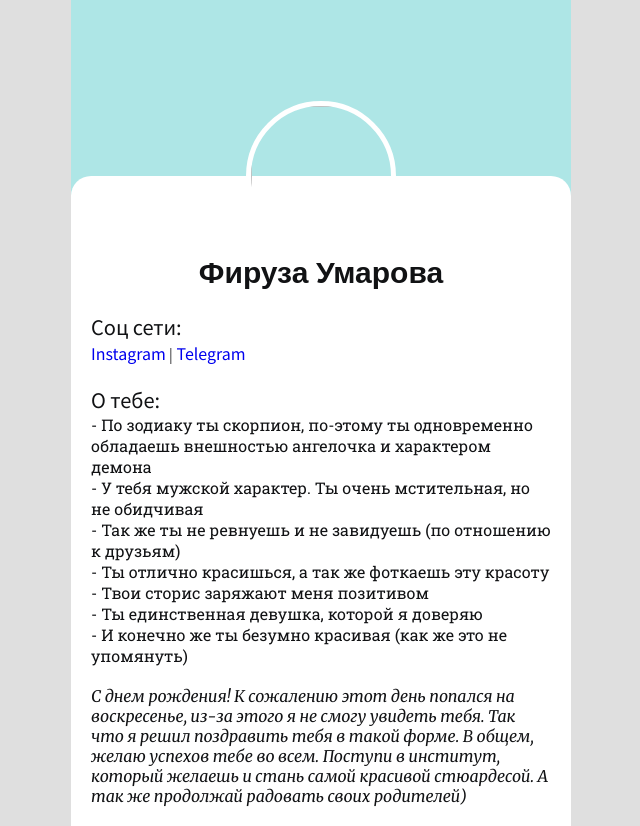
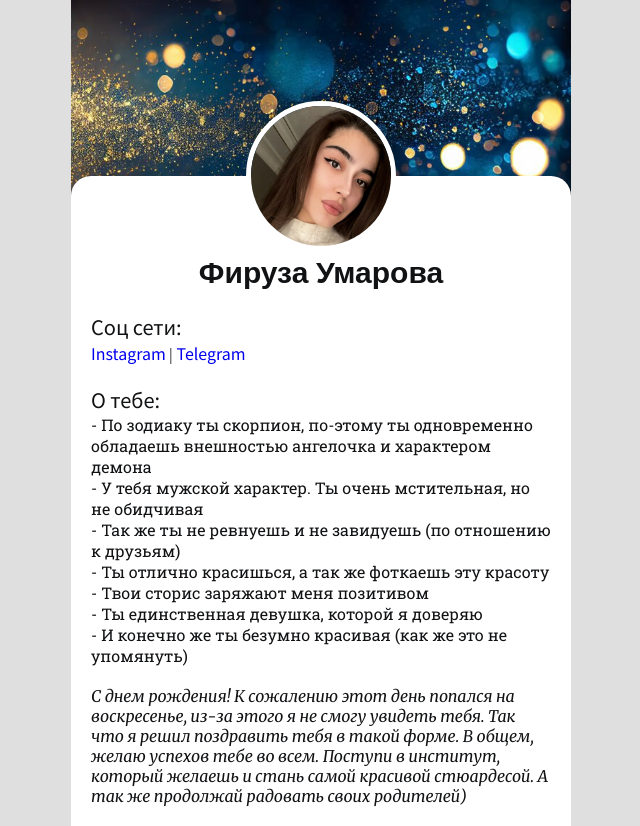
Before and after one commit to Parvez2507/birthday, a plain HTML site: page index.html in a window 1280 px wide. Shown: the whole page, without its empty margins (319-959 px from the left). Drawn offline with nearby package versions, Linux system fonts and the light colour scheme; files that its build step writes are made by us from their sources; a web font is replaced by a local one.

Commit message:
Update index.html

```diff
--- a/index.html
+++ b/index.html
@@ -4,17 +4,17 @@
   <meta charset="UTF-8">
   <meta http-equiv="X-UA-Compatible" content="IE=edge">
   <title>С Днем Рождения!</title>
-  <link rel="stylesheet" href="/F/css/style.css">
+  <link rel="stylesheet" href="/css/style.css">
 </head>
 <body>
   <div class="container">
 
     <div class="header">
-      <img class="bac" src="/F/img/f_bac.jpg" alt="">
+      <img class="bac" src="/img/f_bac.jpg" alt="">
     </div>
 
     <div class="content">
-      <img src="/F/img/f_ava.jpg" alt="" class="ava">
+      <img src="/img/f_ava.jpg" alt="" class="ava">
       <div class="inner-content">
         <h2>Фируза Умарова</h2>
 
```
